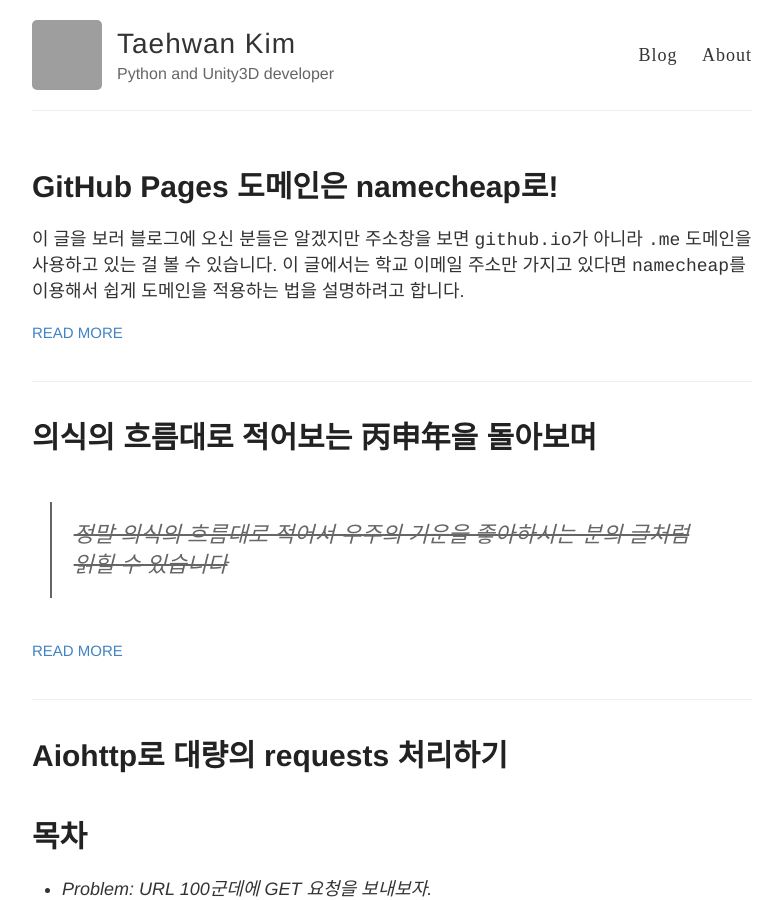
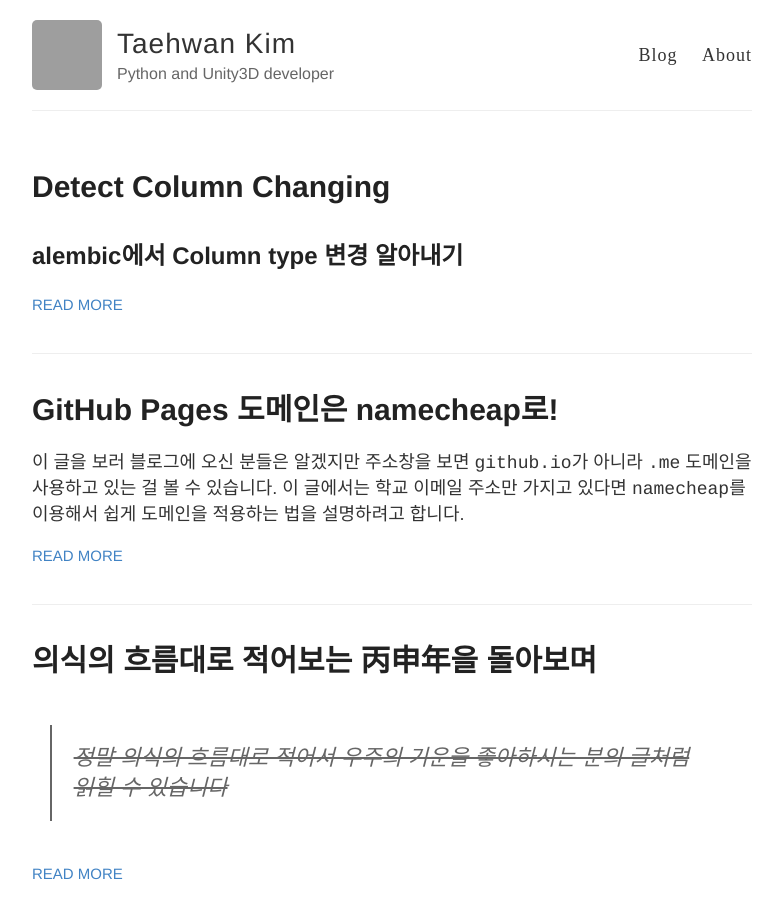
Before and after one commit to maxtortime/maxtortime.github.io, a Jekyll site: the page built from index.html, in a window 1280 px wide and 900 px high. Shown: the whole window, without its empty margins (248-1031 px from the left). Built offline with Jekyll 4.4.1, drawn with Linux system fonts in a browser that asks for light colours; some of the changed lines change nothing that is shown; grey boxes are pictures that could not be loaded.

Commit message:
Updated 2017-05-17-Detect-column-changing.md

````diff
--- a/_posts/2017-05-17-Detect-column-changing.md
+++ b/_posts/2017-05-17-Detect-column-changing.md
@@ -1,5 +1,5 @@
 ---
-published: false
+published: true
 tag:
   - flask - sqlalchemy - flask-migrate - alembic
 tags:
@@ -10,4 +10,18 @@
 ---
 ## alembic에서 Column type 변경 알아내기
 
-flask로 개발을 하시는 분들이라면
+flask로 개발을 하시는 분들이라면 flask-migrate를 이용해서 모델의 상태를 데이터베이스로 마이그레이션 하실 겁니다. 하지만 모델에서 column의 타입을 바꿔도 `flask migrate` 명령어를 실행하고 나면 아무런 변화가 이러나지 않는 것을 경험하신 적이 있을 겁니다.
+
+그래서 저도 오늘 검색해본 결과 column을 바꿨을 때 alembic이 인식하게 하려면 `migrations/env.py`에서 `context.configure()`의 파라미터로 `compare_type=True`를 추가해야 합니다.
+
+```python
+def run_migrations_online():
+    # ...
+    context.configure(connection=connection,
+                      target_metadata=target_metadata,
+                      process_revision_directives=process_revision_directives,
+                      compare_type=True,
+                      **current_app.extensions['migrate'].configure_arg
+ ```
+
+ 이렇게 추가하고 나서 `flask migrate`를 실행시키면 column type의 변화를 알아채고 바꿔주게 됩니다.
````
